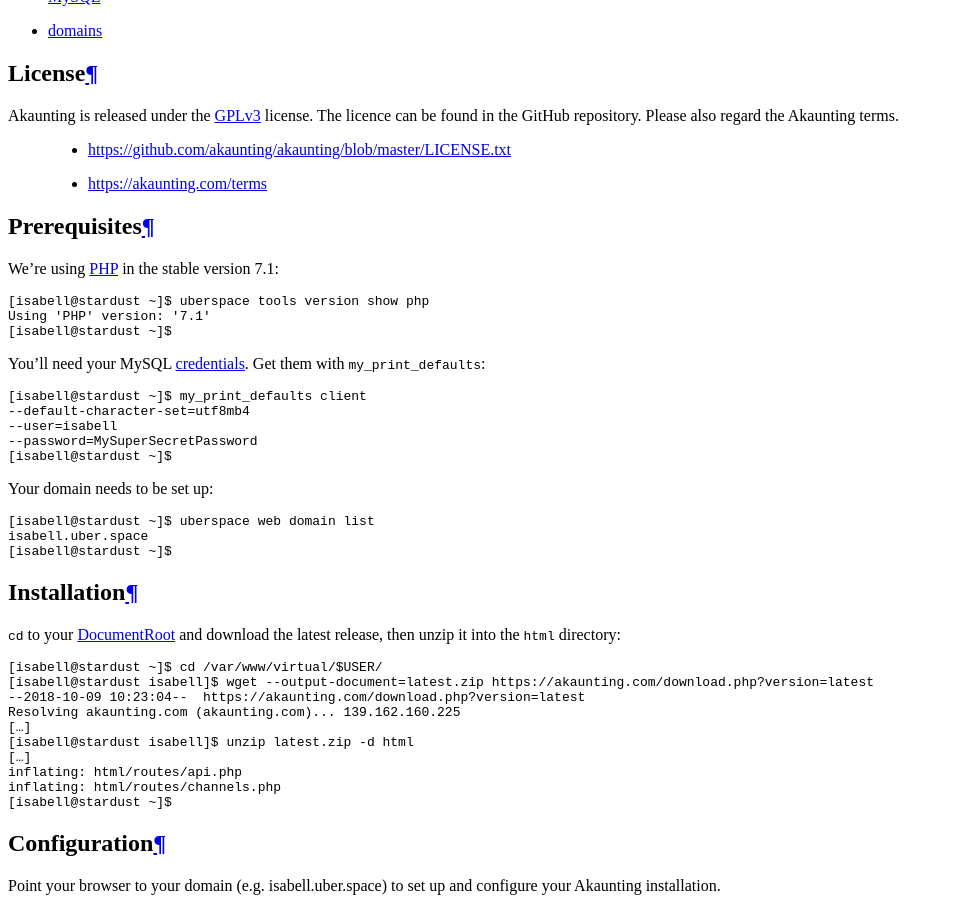
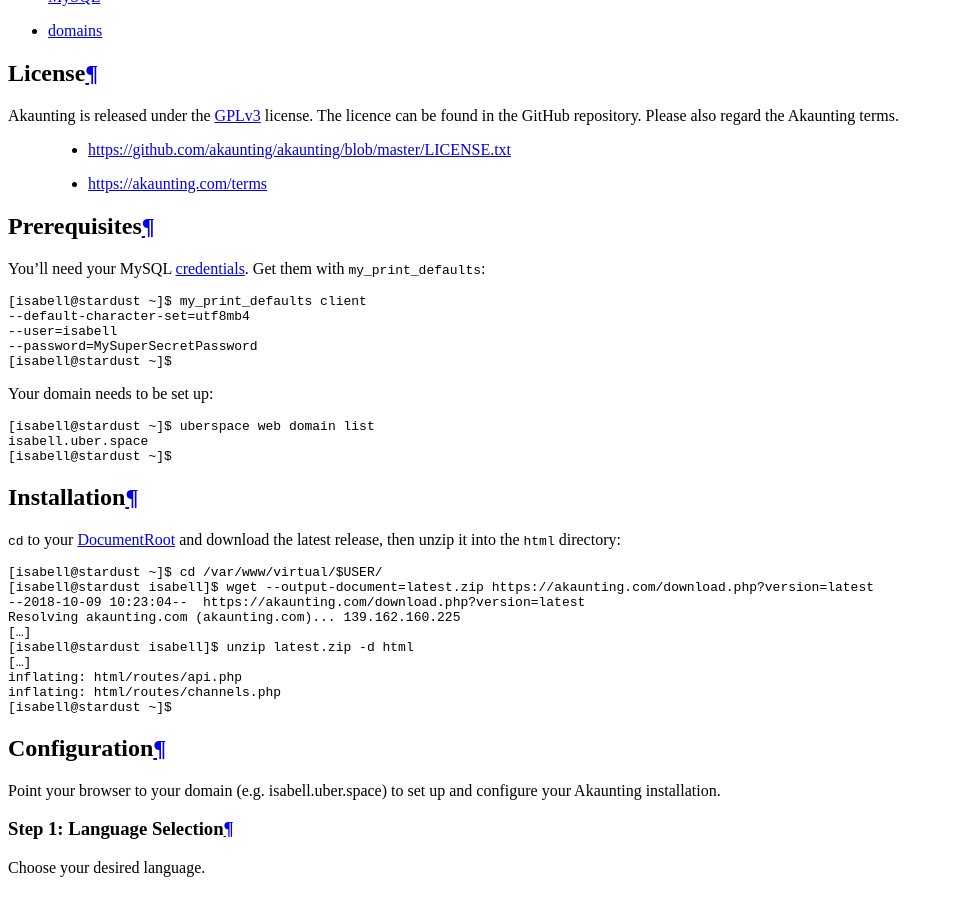
Before and after one commit to Uberspace/lab, a Sphinx documentation site: the page built from source/guide_akaunting.rst, in a window 1280 px wide and 900 px high, scrolled down 4252 px. Shown: the whole window, without its empty margins (0-953 px from the left). Built offline with Sphinx 7.4.7 and the Read the Docs theme 2.0.0, drawn with Linux system fonts in a browser that asks for light colours.

Commit message:
[akaunting] Remove PHP version from Akaunting guide
https://akaunting.com/docs/requirements
Akaunting requires "PHP 7.2.5 or higher". Since 7.2 is the oldest available version, I think we can just drop the notice about the requirement. I could also update it to 7.4 and mention that anything 7.2 or above should work, if that'd be better.

```diff
--- a/source/guide_akaunting.rst
+++ b/source/guide_akaunting.rst
@@ -42,14 +42,6 @@
 
 Prerequisites
 =============
-
-We're using PHP_ in the stable version 7.1:
-
-::
-
- [isabell@stardust ~]$ uberspace tools version show php
- Using 'PHP' version: '7.1'
- [isabell@stardust ~]$
 
 .. include:: includes/my-print-defaults.rst
 
```
